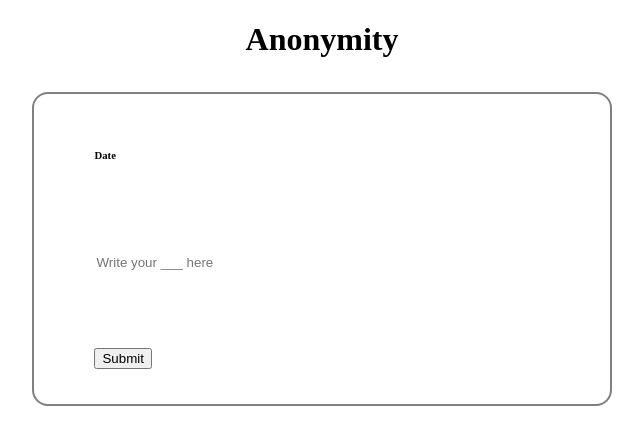
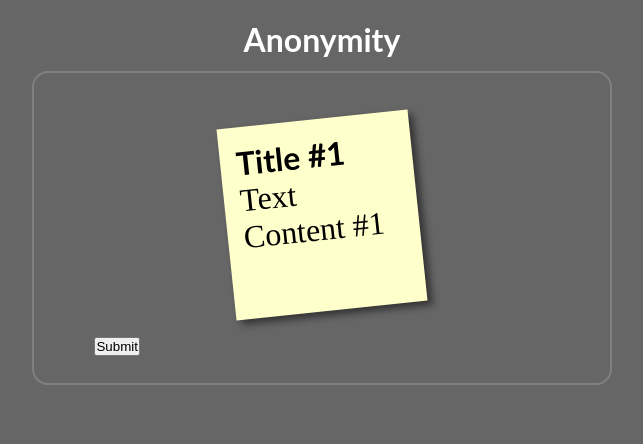
Before and after one commit to a-cole55/client, a React (Create React App) app: page / in a window 1280 px wide. Shown: the top 444 px of the page, without its empty margins (318-961 px from the left). Built offline with nearby package versions, Linux system fonts and the light colour scheme.

Commit message:
added sticky notes html and css

```diff
--- a/package.json
+++ b/package.json
@@ -8,7 +8,7 @@
     "@testing-library/user-event": "^13.5.0",
     "react": "^18.2.0",
     "react-dom": "^18.2.0",
-    "react-scripts": "5.0.1",
+    "react-scripts": "^5.0.1",
     "web-vitals": "^2.1.4"
   },
   "scripts": {
--- a/src/components/Card.js
+++ b/src/components/Card.js
@@ -1,8 +1,14 @@
 export default function Card(){
     return (
         <div className="card">
-        <h6>Date</h6>
-        <input placeholder="Write your ___ here"></input>
+        <ul>
+  <li>
+    <a href="#" contenteditable>
+      <h2>Title #1</h2>
+      <p>Text Content #1</p>
+    </a>
+  </li>
+  </ul>
         <button type="submit">Submit</button>
       </div>
     )
--- a/src/index.css
+++ b/src/index.css
@@ -33,3 +33,76 @@ button{
   display: block;
   margin-top:10px;
 }
+
+body {
+  margin: 20px auto;
+  font-family: 'Lato';
+  background:#666;
+  color:#fff;
+}
+
+*{
+  margin:0;
+  padding:0;
+}
+
+
+/* sticky notes styles */
+
+h2 {
+  font-weight: bold;
+  font-size: 2rem;
+}
+p {
+  font-family: 'Reenie Beanie';
+  font-size: 2rem;
+}
+ul,li{
+  list-style:none;
+}
+ul{
+  display: flex;
+  flex-wrap: wrap;
+  justify-content: center;
+}
+ul li a{
+  text-decoration:none;
+  color:#000;
+  background:#ffc;
+  display:block;
+  height:10em;
+  width:10em;
+  padding:1em;
+  box-shadow: 5px 5px 7px rgba(33,33,33,.7);
+  transform: rotate(-6deg);
+  transition: transform .15s linear;
+}
+
+ul li:nth-child(even) a{
+  transform:rotate(4deg);
+  position:relative;
+  top:5px;
+  background:#cfc;
+}
+ul li:nth-child(3n) a{
+  transform:rotate(-3deg);
+  position:relative;
+  top:-5px;
+  background:#ccf;
+}
+ul li:nth-child(5n) a{
+  transform:rotate(5deg);
+  position:relative;
+  top:-10px;
+}
+
+ul li a:hover,ul li a:focus{
+  box-shadow:10px 10px 7px rgba(0,0,0,.7);
+  transform: scale(1.25);
+  position:relative;
+  z-index:5;
+}
+
+ul li{
+  margin:1em;
+}
```
Also changed, not shown: 1 other file (tests, documents, lock files or other folders).
